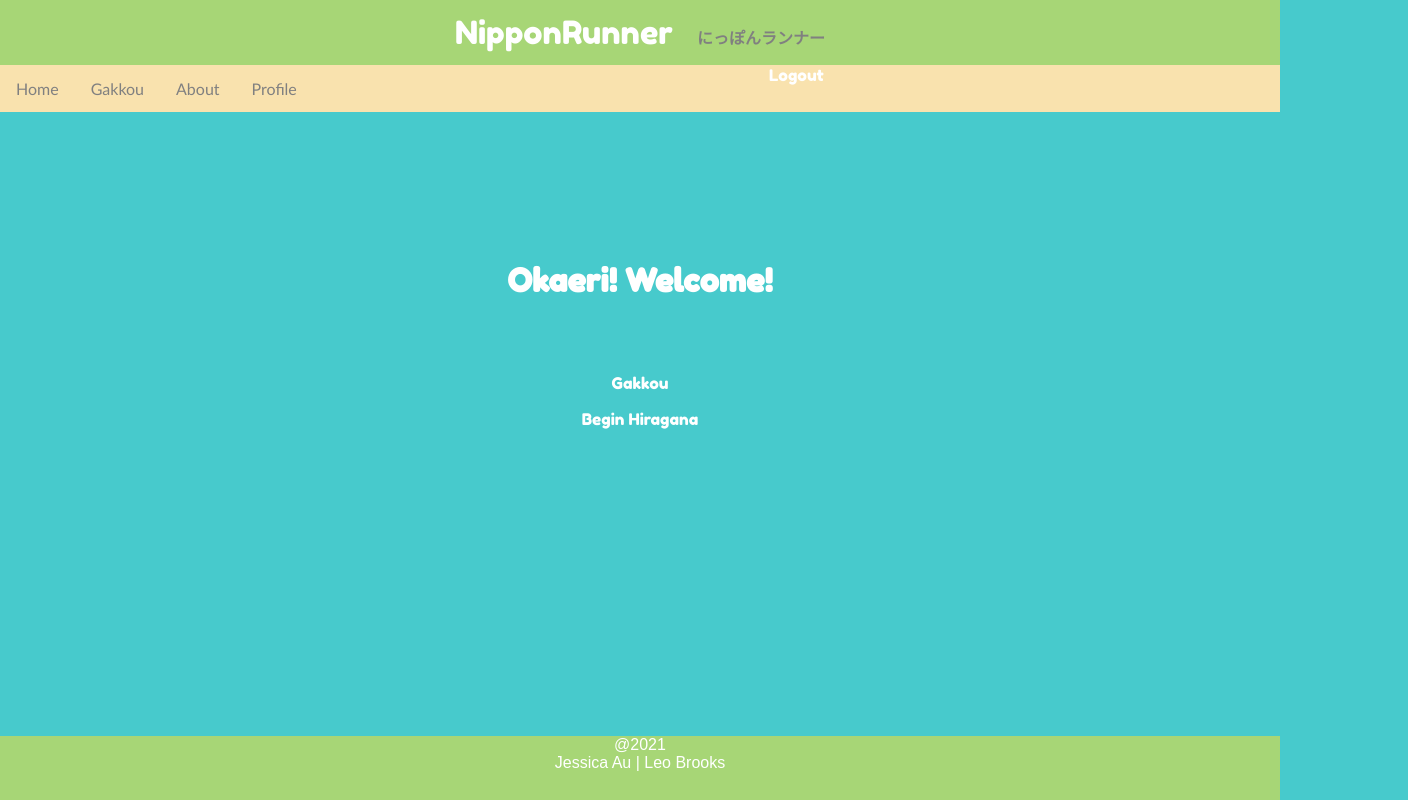
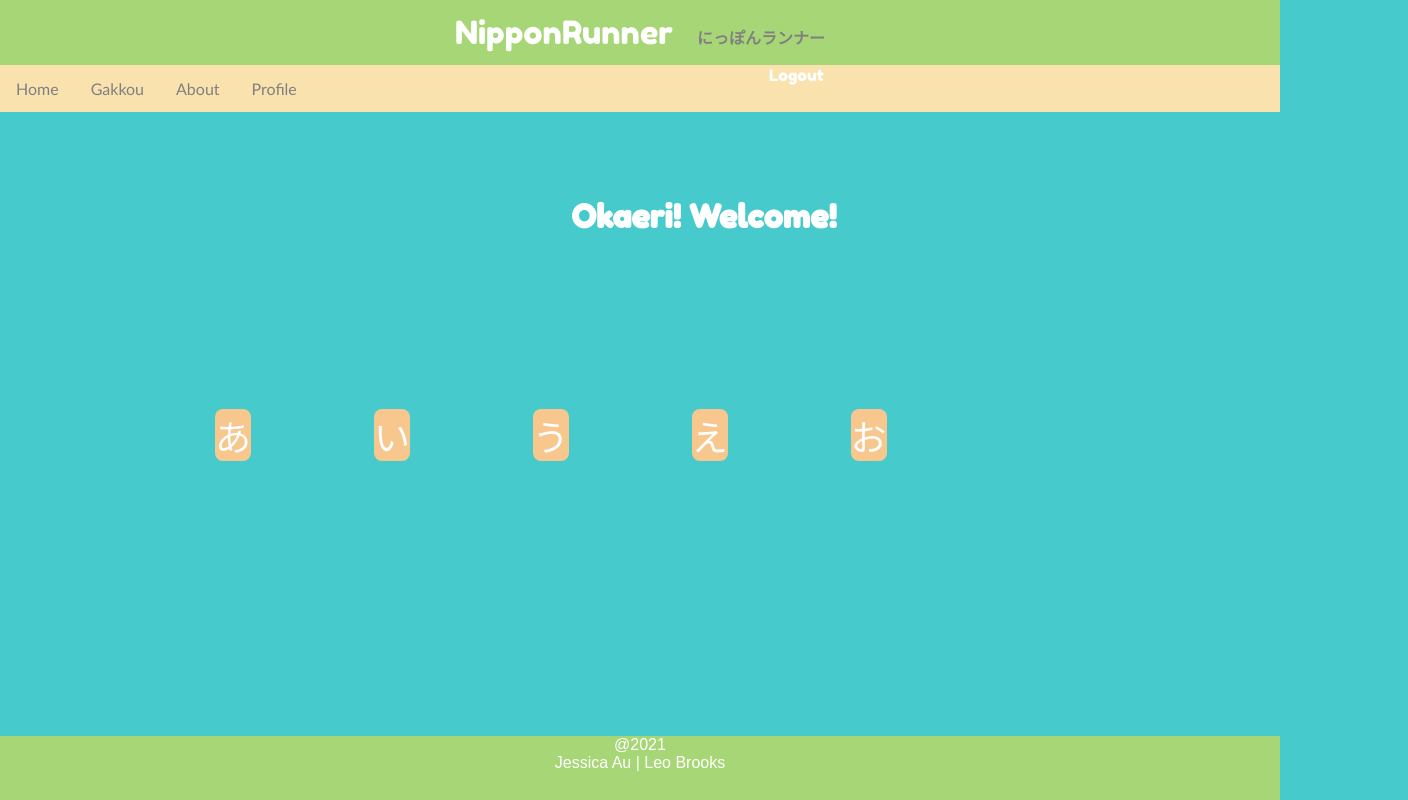
Before and after one commit to jessica-au/nipponrunner, a React (Create React App) app in the folder nipponRunnerFrontEnd/: page /gakkou in a window 1280 px wide. Shown: the whole page, 1408 px wide, since content can reach past the window. Built offline with nearby package versions, Linux system fonts and the light colour scheme; sample sign-in values are in the browser's storage.

Commit message:
css: reworked styling for consistency

```diff
--- a/nipponRunnerFrontEnd/src/components/Gakkou/Gakkou.js
+++ b/nipponRunnerFrontEnd/src/components/Gakkou/Gakkou.js
@@ -1,4 +1,5 @@
 import React from 'react'
+import Hiragana from './Hiragana'
 
 const Gakkou = () => {
 
@@ -6,8 +7,7 @@ const Gakkou = () => {
         <div className="gakkou">
             <h1>Okaeri! Welcome!</h1>
             <div className="information">
-                <div> Gakkou </div>
-                <p>Begin Hiragana</p>
+                <Hiragana />
             </div>
         </div>
     )
--- a/nipponRunnerFrontEnd/src/components/Gakkou/Hiragana.js
+++ b/nipponRunnerFrontEnd/src/components/Gakkou/Hiragana.js
@@ -0,0 +1,26 @@
+import React from 'react';
+
+const Hiragana = (props) => {
+    return (
+        <div className="hiraContainer">
+            <div className="hiragana">
+            あ
+            </div>
+            <div className="hiragana">
+            い
+            </div>
+            <div className="hiragana">
+            う
+            </div>
+            <div className="hiragana">
+            え
+            </div>
+            <div className="hiragana">
+             お
+             </div>
+
+        </div>
+    );
+}
+
+export default Hiragana;
--- a/nipponRunnerFrontEnd/src/index.css
+++ b/nipponRunnerFrontEnd/src/index.css
@@ -76,8 +76,25 @@ h1, h2, h3 {
 
 .information, .gakkou {
   position: absolute;
-  margin: 10% 30%;
-  width: 40%;
+  margin: 5% 5%;
+  align-self: center;
+  width: 100%;
+}
+
+.hiraContainer {
+  display: flex;
+  padding: 2%;
+  border-radius: 8px;
+  text-align: center;
+  flex-direction: row;
+
+}
+
+.hiragana {
+  font-size: 36px;
+  margin: 5%;
+  background-color: #F8C78D;
+  border-radius: 8px;
 }
 
 
```
